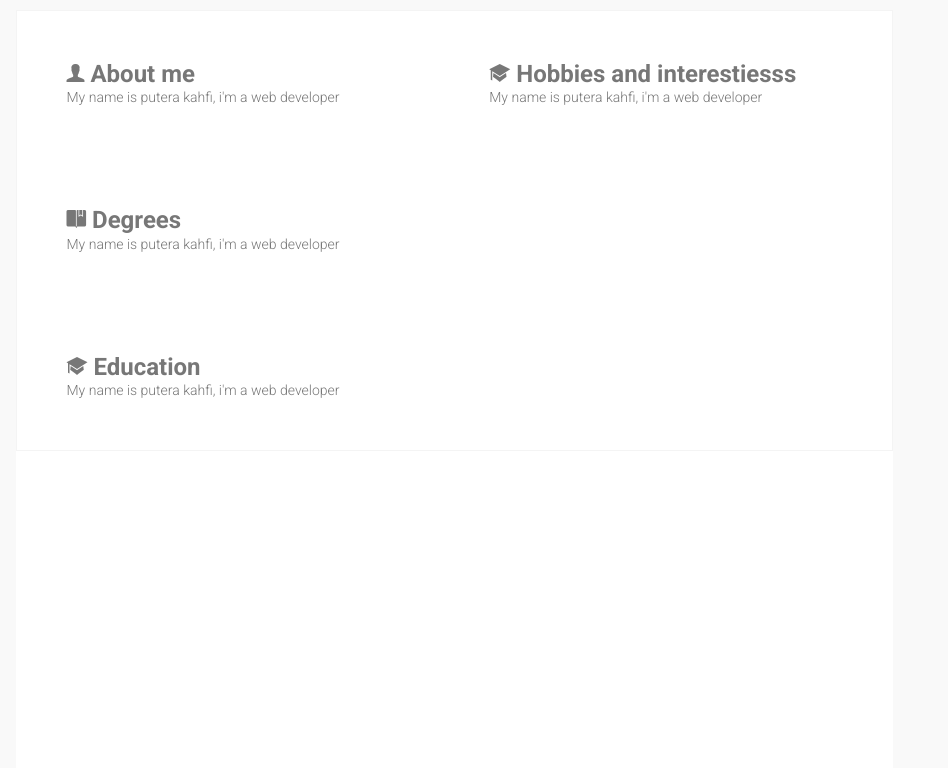
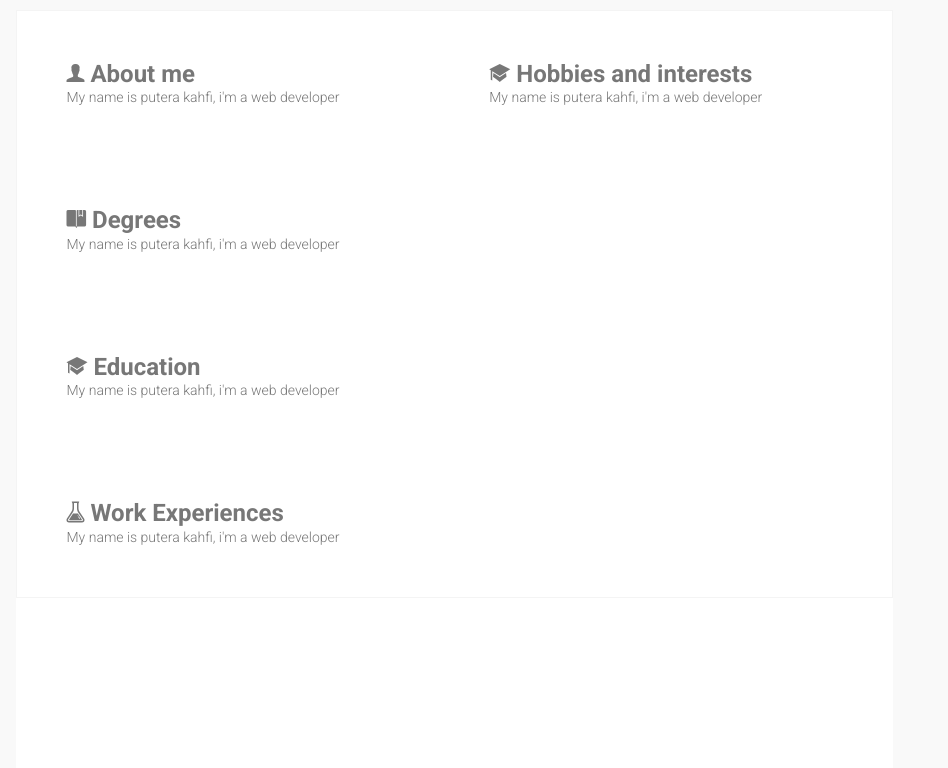
Before and after one commit to puterakahfi/resume, a website: page minimalist/index.html in a window 1280 px wide. Shown: the top 768 px of the page, 332-1280 px from the left. Drawn offline with nearby package versions, Linux system fonts and the light colour scheme; files that its build step writes are made by us from their sources; files whose address does not match are found by name; a web font is replaced by a local one.

Commit message:
update layout

```diff
--- a/minimalist/index.html
+++ b/minimalist/index.html
@@ -117,12 +117,18 @@
 							<h3><i class="ion-university"></i> Education </h3>
 							My name is putera kahfi, i'm a web developer
 						</div>
+						<div class="block-content">
+							<h3><i class="ion-erlenmeyer-flask"></i> Work Experiences </h3>
+							My name is putera kahfi, i'm a web developer
+						</div>
 					</div>
 					<div class="col-md-6">
 						<div class="block-content">
-						<h3><i class="ion-university"></i> Hobbies and interestiesss </h3>
+							<h3><i class="ion-university"></i> Hobbies and interests </h3>
 							My name is putera kahfi, i'm a web developer
 						</div>
+
+
 					</div>
 				</div>
 			</div>
@@ -136,6 +142,7 @@
 	<script src="https://ajax.googleapis.com/ajax/libs/jquery/1.12.0/jquery.min.js"></script>
 	<script src="dist/js/bootstrap.min.js"></script>
 	<script src="dist/packages/jquery-bar-rating/jquery.barrating.min.js"></script>
+    <script src="dist/js/app.js" type="text/javascript" charset="utf-8"></script>
 	<script type="text/javascript">
 		$(function() {
 			$('.rate').barrating({
```
Also changed, not shown: minimalist/src/css/buttons.css (deleted). Lines whose indentation alone changed are shown as unchanged.
